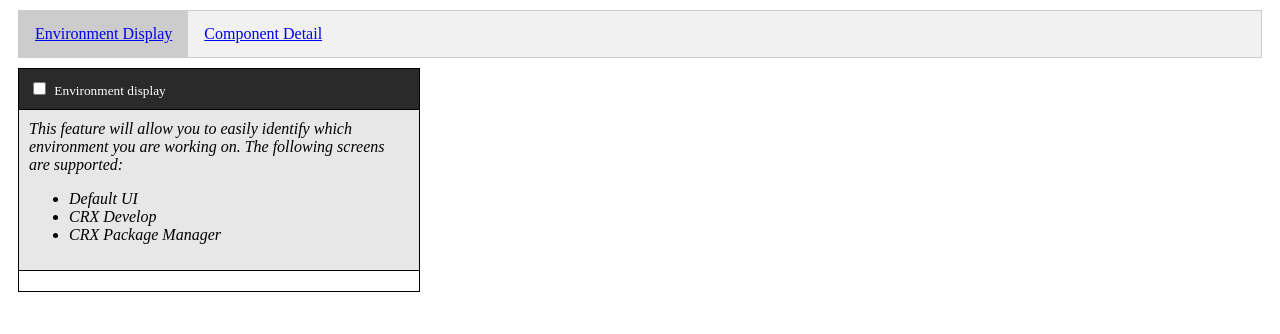
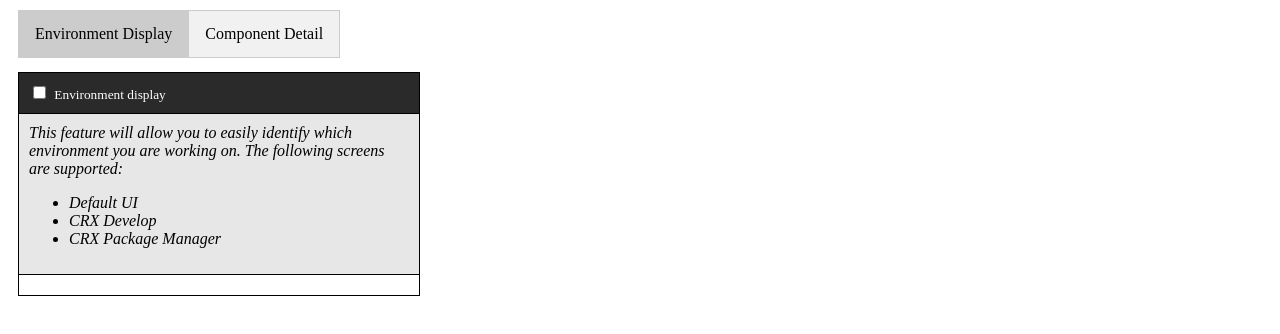
Before and after one commit to Jdruwe/aem-chrome-tools, a website built with webpack: page plugin-src/options/options.html in a window 1280 px wide. Both pictures are taken after a click on the link "Environment Display". Built offline with nearby package versions, Linux system fonts and the light colour scheme.

Commit message:
Working op options navigation

```diff
--- a/plugin-src/options/options.css
+++ b/plugin-src/options/options.css
@@ -15,19 +15,22 @@ iframe {
 }
 
 .navigation {
-    overflow: hidden;
     border: 1px solid #ccc;
     background-color: #f1f1f1;
+    display: inline-block;
 }
 
 .navigation__item {
     background-color: inherit;
     float: left;
-    border: none;
     outline: none;
     cursor: pointer;
     padding: 14px 16px;
     transition: 0.3s;
+}
+
+.navigation__item:not(:last-child) {
+    border-right: 1px solid #ccc;
 }
 
 .navigation__item:hover {
--- a/plugin-src/options/options.html
+++ b/plugin-src/options/options.html
@@ -7,8 +7,8 @@
 <div class="container">
 
     <nav class="navigation">
-        <a class="navigation__item" data-feature="environment-display" href="#">Environment Display</a>
-        <a class="navigation__item" data-feature="component-detail" href="#">Component Detail</a>
+        <a class="navigation__item" data-feature="environment-display">Environment Display</a>
+        <a class="navigation__item" data-feature="component-detail">Component Detail</a>
     </nav>
 
     <iframe id="iframe" src=""></iframe>
--- a/plugin-src/options/options.js
+++ b/plugin-src/options/options.js
@@ -9,17 +9,20 @@ function initializeOptions() {
 
 function setNavigationItemClickListener(navItem) {
     navItem.addEventListener('click', function (e) {
-        const target = e.target;
-        const feature = target.dataset.feature;
-        updateNavigation(navItem);
-        loadFeature(feature);
-        e.preventDefault();
+        handleNavigationItemClick(e.target);
     })
 }
 
-function updateNavigation(navItem) {
+function handleNavigationItemClick(item) {
+    const feature = item.dataset.feature;
+    updateNavigation(item);
+    loadFeature(feature);
+    e.preventDefault();
+}
+
+function updateNavigation(item) {
     deactivateNavigationItems();
-    activateNavigationItem(navItem)
+    activateNavigationItem(item)
 }
 
 function activateNavigationItem(item) {
@@ -37,8 +40,14 @@ function loadFeature(feature) {
     iframe.setAttribute('src', `feature-${feature}.html`);
 }
 
+function showFirstFeature() {
+    if (navigationItems.length > 0) {
+        handleNavigationItemClick(navigationItems[0]);
+    }
+}
+
 initializeOptions();
-
+showFirstFeature();
 
 // import {MESSAGE_ENVIRONMENTS} from '../constants'
 // import {fetchData, createElementFromString} from '../util'
```
